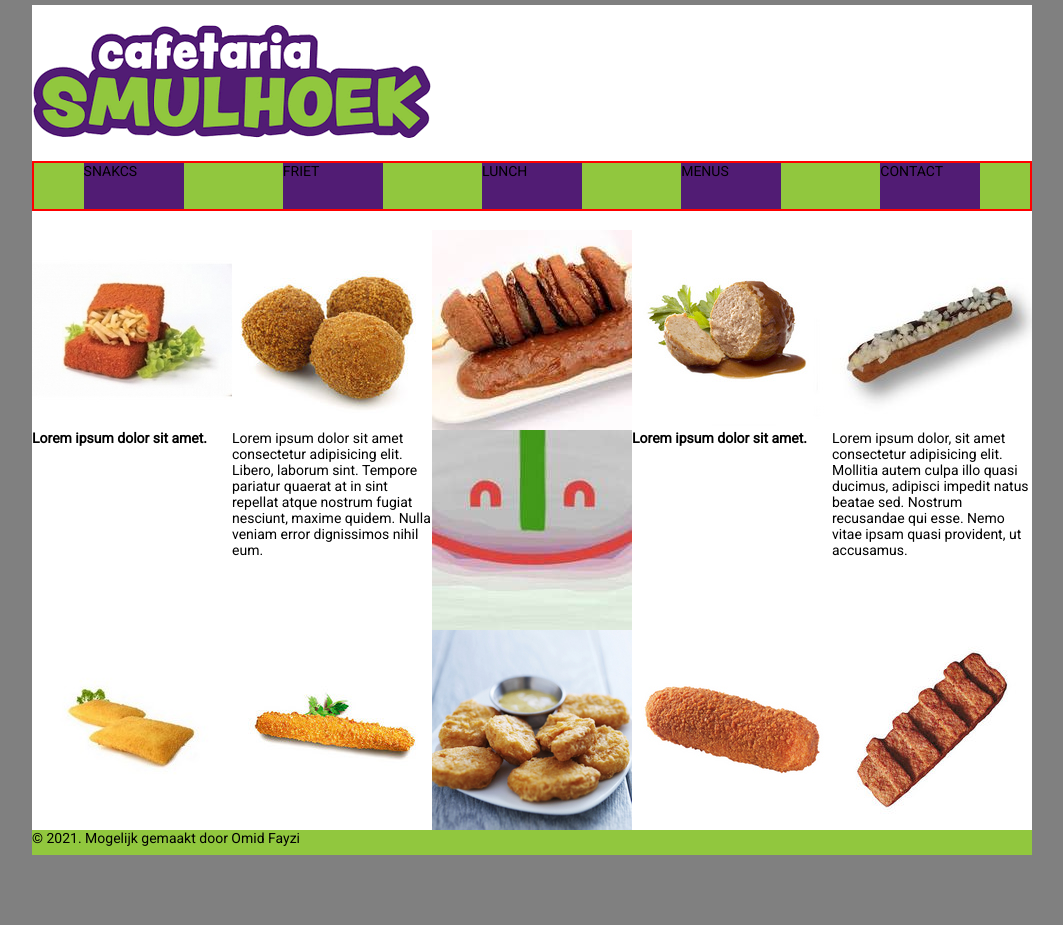
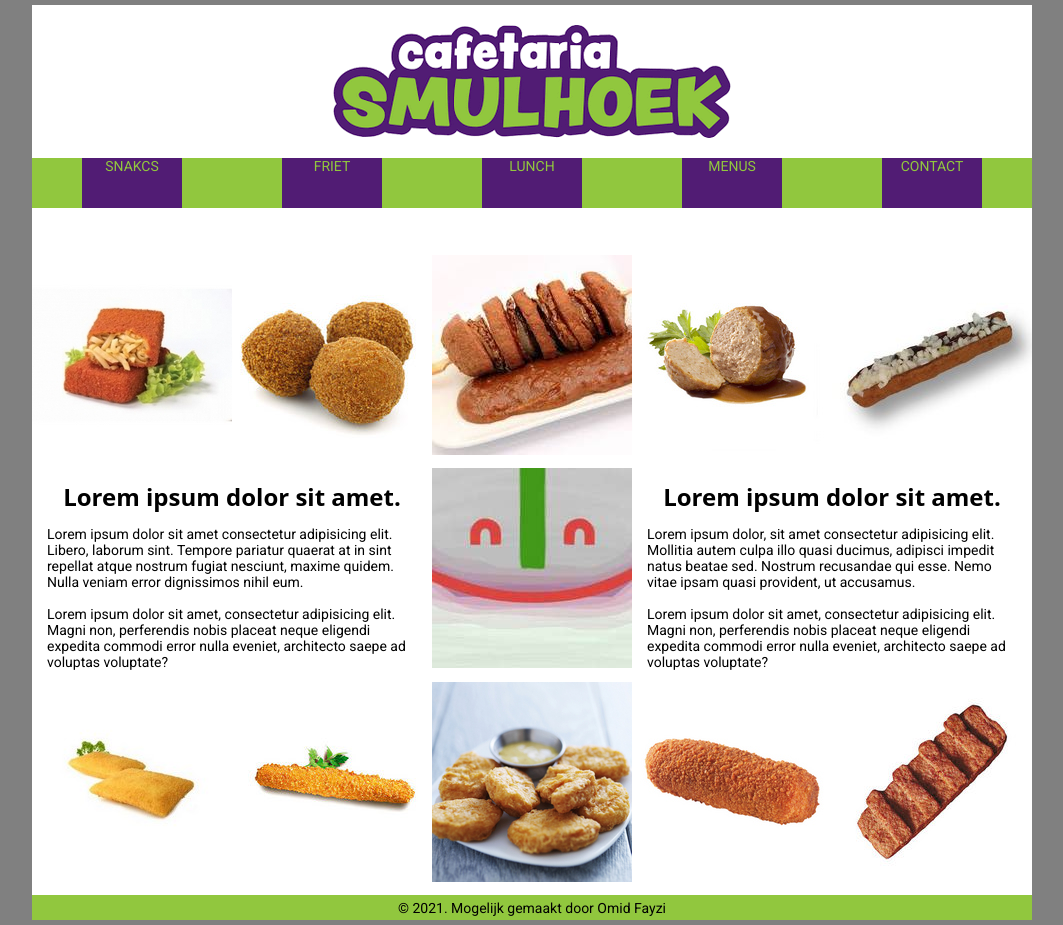
Before and after one commit to omidfayzi/B1W10T3---Praktijktoets-, a plain HTML site: page praktijktoets-website/index.html in a window 1280 px wide. Shown: the whole page, without its empty margins (108-1171 px from the left). Before the commit the page ends 860 px from the top, so only its background shows below. Drawn offline with Linux system fonts and the light colour scheme.

Commit message:
Begin pagina AF

```diff
--- a/praktijktoets-website/index.css
+++ b/praktijktoets-website/index.css
@@ -20,29 +20,36 @@ body {
 
 main {
   width: 1000px;
-  background-color: white;
+  background-color: var(--primary-color);
   margin: 5px auto;
   display: grid;
-  grid-template-rows: 175px 50px 600px 25px;
+  grid-template-rows: 200px 50px 640px 25px;
 }
 
 /* hEADER */
 
-#website-logo {
-  margin: 20px auto;
+header {
+  grid-row: 1/2;
+  display: grid;
+  grid-template-columns: 300px 400px 300px;
+  grid-template-rows: repeat(2, 1fr);
 }
 
-header {
+.website-logo {
+  grid-column: 2/3;
   grid-row: 1/2;
+  margin-top: 20px;
+  margin-bottom: 20px;
 }
 
 nav {
   background-color: var(--secondary-color);
   height: 50px;
+  grid-column: 1/4;
+  grid-row: 2/3;
 }
 
 ul {
-  border: 2px solid red;
   display: flex;
   justify-content: space-around;
   height: 100%;
@@ -54,11 +61,18 @@ li {
   background-color: var(--tertiary-color);
   width: 100px;
   height: 100%;
+  text-align: center;
 }
 
-.anker {
+li:hover {
+  background-color: var(--primary-color);
+}
+
+a {
   text-decoration: none;
   color: var(--secondary-color);
+  padding-top: 50px;
+  font-size: 14px;
 }
 
 /* MAIN CONTENT */
@@ -70,7 +84,38 @@ section {
   grid-template-rows: repeat(3, 1fr);
 }
 
+article {
+  display: flex;
+  flex-direction: column;
+  justify-content: space-evenly;
+}
+
+.article-h1 {
+  text-align: center;
+  font-family: "Noto Sans", sans-serif;
+  font-size: 24px;
+}
+
+.article-p {
+  padding-left: 15px;
+  padding-right: 15px;
+}
+
+#article-1 {
+  grid-column: 1/3;
+}
+
+#article-2 {
+  grid-column: 4/6;
+}
+
 /* FOOTER */
+
+#footer-text {
+  text-align: center;
+  padding-top: 5px;
+}
+
 footer {
   grid-row: 4/5;
   background-color: var(--secondary-color);
--- a/praktijktoets-website/index.html
+++ b/praktijktoets-website/index.html
@@ -9,18 +9,20 @@
 	<link rel="stylesheet" href="index.css">
 	<link rel="preconnect" href="https://fonts.gstatic.com">
 	<link href="https://fonts.googleapis.com/css2?family=Roboto&display=swap" rel="stylesheet">
+	<link rel="preconnect" href="https://fonts.gstatic.com">
+    <link href="https://fonts.googleapis.com/css2?family=Roboto&display=swap" rel="stylesheet">
 </head>
 <body>
 	<main>
 		<header>
-			<img id="website-logo" src="images/cafetarie-smulhoek.png" alt="website-logo">
+			<img class="website-logo" src="images/cafetarie-smulhoek.png" alt="website-logo">
 			<nav>
 				<ul>
-					<li><a class="anker" href="#"></a>SNAKCS</li>
-					<li><a class="anker" href="#"></a>FRIET</li>
-					<li><a class="anker" href="#"></a>LUNCH</li>
-					<li><a class="anker" href="#"></a>MENUS</li>
-					<li><a class="anker" href="#"></a>CONTACT</li>
+					<li><a href="#">SNAKCS</a></li>
+					<li><a href="#">FRIET</a></li>
+					<li><a href="#">LUNCH</a></li>
+					<li><a href="#">MENUS</a></li>
+					<li><a href="#">CONTACT</a></li>
 				</ul>
 			</nav>
 		</header>
@@ -30,18 +32,22 @@
 			<img src="images/berenklauw.jpg" alt="berenklauw">
 			<img src="images/gehaktbal.jpg" alt="gehaktbal">
 			<img src="images/frikandelspeciaal.jpg" alt="frikandelspeciaal">
-			<h2>Lorem ipsum dolor sit amet.</h2>
-			<p>Lorem ipsum dolor sit amet consectetur adipisicing elit. Libero, laborum sint. Tempore pariatur quaerat at in sint repellat atque nostrum fugiat nesciunt, maxime quidem. Nulla veniam error dignissimos nihil eum.</p>
+			<article id="article-1">
+				<h1 class="article-h1">Lorem ipsum dolor sit amet.</h2>
+				<p class="article-p">Lorem ipsum dolor sit amet consectetur adipisicing elit. Libero, laborum sint. Tempore pariatur quaerat at in sint repellat atque nostrum fugiat nesciunt, maxime quidem. Nulla veniam error dignissimos nihil eum.<br><br>Lorem ipsum dolor sit amet, consectetur adipisicing elit. Magni non, perferendis nobis placeat neque eligendi expedita commodi error nulla eveniet, architecto saepe ad voluptas voluptate?</p>
+			</article>
 			<img src="images/logo.jpg" alt="logo">
-			<h2>Lorem ipsum dolor sit amet.</h2>
-			<p>Lorem ipsum dolor, sit amet consectetur adipisicing elit. Mollitia autem culpa illo quasi ducimus, adipisci impedit natus beatae sed. Nostrum recusandae qui esse. Nemo vitae ipsam quasi provident, ut accusamus.</p>
+			<article id="article-2">
+				<h1 class="article-h1">Lorem ipsum dolor sit amet.</h2>
+				<p class="article-p">Lorem ipsum dolor, sit amet consectetur adipisicing elit. Mollitia autem culpa illo quasi ducimus, adipisci impedit natus beatae sed. Nostrum recusandae qui esse. Nemo vitae ipsam quasi provident, ut accusamus. <br><br>Lorem ipsum dolor sit amet, consectetur adipisicing elit. Magni non, perferendis nobis placeat neque eligendi expedita commodi error nulla eveniet, architecto saepe ad voluptas voluptate?</p>
+			</article>
 			<img src="images/kaassouffle.jpg" alt="kaassouffle">
 			<img src="images/kipcorn.jpg" alt="kipcorn">
 			<img src="images/kipnuggets.jpg" alt="kipnuggets">
 			<img src="images/kroket.jpg" alt="kroket">
 			<img src="images/mexicano.jpg" alt="mexicano">
 		</section>
-		<footer>
+		<footer id="footer-text">
 			<p>
 				&copy; 2021. Mogelijk gemaakt door Omid Fayzi
 			</p>
```
